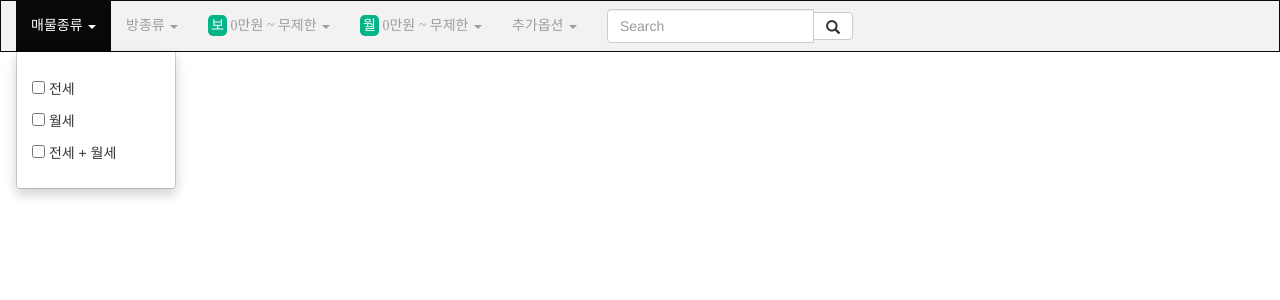
After one commit to brent2920/bal, a Java web app: template Balpoom/WebContent/WEB-INF/views/search/search_navbar.jsp in a window 1280 px wide, after a click on "매물종류". The commit adds this page. Shown: the top 300 px of the page. Run offline with Spring Boot 4, a stand-in JSP engine, Linux system fonts and the light colour scheme; the template is opened without the code that fills it, so the values that code supplies are empty; the project's own start-up code is not run, and a stand-in starts its controllers and pages; some of the project's set-up classes (security, data sources, template engines, error pages and the like) are left out, and stand-ins take their place; some libraries are stand-ins or nearby versions.

Commit message:
방검색 페이지 상세검색 navbar 추가 및 tiles 조립

```diff
--- a/Balpoom/WebContent/WEB-INF/views/detailInfo/detail_main.jsp
+++ b/Balpoom/WebContent/WEB-INF/views/detailInfo/detail_main.jsp
@@ -67,7 +67,7 @@ td {
 			</ol>
 
 			<!-- Wrapper for slides -->
-			<div class="carousel-inner" role="listbox" style="overflow: ">
+			<div class="carousel-inner" role="listbox">
 				<div class="item active">
 					<img src="images/room.jpg" width="260" height="145">
 				</div>
--- /dev/null
+++ b/Balpoom/WebContent/WEB-INF/views/search/search_navbar.jsp
@@ -0,0 +1,242 @@
+<%@ page language="java" contentType="text/html; charset=utf-8" pageEncoding="utf-8"%>
+<%@ taglib prefix="c" uri="http://java.sun.com/jsp/jstl/core"%>
+<%@ taglib prefix="fmt" uri="http://java.sun.com/jsp/jstl/fmt"%>
+
+<meta charset="utf-8">
+<meta name="viewport" content="width=device-width, initial-scale=1">
+<link rel="stylesheet" href="https://maxcdn.bootstrapcdn.com/bootstrap/3.3.7/css/bootstrap.min.css">
+<script src="https://ajax.googleapis.com/ajax/libs/jquery/3.1.1/jquery.min.js"></script>
+<script src="https://maxcdn.bootstrapcdn.com/bootstrap/3.3.7/js/bootstrap.min.js"></script>
+
+<style type="text/css">
+.dropdown-menu {
+	padding: 20px;
+}
+</style>
+
+<nav class="navbar navbar-inverse" style="background-color: #F2F2F2; border-radius: 0%; margin-bottom: 0%">
+	<div class="container-fluid">
+		<ul class="nav navbar-nav">
+			<!-- 매물종류 Dropdown -->
+			<li class="dropdown">
+				<a class="dropdown-toggle" data-toggle="dropdown" style="font-family: 나눔고딕;">
+					매물종류 <span class="caret"></span>
+				</a>
+				<ul class="dropdown-menu" style="padding-left: 15px;">
+					<li style="padding-top: 5px; padding-bottom: 5px;">
+						<input type="checkbox"> 전세
+					</li>
+					<li style="padding-top: 5px; padding-bottom: 5px;">
+						<input type="checkbox"> 월세
+					</li>
+					<li style="padding-top: 5px; padding-bottom: 5px;">
+						<input type="checkbox"> 전세 + 월세
+					</li>
+				</ul>
+			</li>
+
+			<!-- 방종류 Dropdown -->
+    		<li class="dropdown">
+				<a class="dropdown-toggle" data-toggle="dropdown" style="font-family: 나눔고딕;">
+					방종류 <span class="caret"></span>
+				</a>
+				<ul class="dropdown-menu" style="padding-left: 15px;">
+					<li style="padding-top: 5px; padding-bottom: 5px;">
+						<input type="checkbox" checked> 전체
+					</li>
+					<li style="padding-top: 5px; padding-bottom: 5px;">
+						<input type="checkbox"> 원룸
+					</li>
+					<li style="padding-top: 5px; padding-bottom: 5px;">
+						<input type="checkbox"> 1.5룸
+					</li>
+					<li style="padding-top: 5px; padding-bottom: 5px;">
+						<input type="checkbox"> 투룸
+					</li>
+					<li style="padding-top: 5px; padding-bottom: 5px;">
+						<input type="checkbox"> 쓰리룸
+					</li>
+					<li style="padding-top: 5px; padding-bottom: 5px;">
+						<input type="checkbox"> 오피스텔
+					</li>
+					<li style="padding-top: 5px; padding-bottom: 5px;">
+						<input type="checkbox"> 아파트
+					</li>
+				</ul>
+			</li>
+
+			<!-- 보증금 Dropdown -->
+			<li class="dropdown">
+				<a class="dropdown-toggle" data-toggle="dropdown" style="font-family: 나눔고딕;">
+					<span style="padding: 3px; background-color: #04B486;
+						border-radius: 5px; color: white;">보</span> 0만원 ~ 무제한 <span class="caret"></span>
+				</a>
+				<ul class="dropdown-menu" style="padding-left: 15px; padding-right: 15px; width: 250px;">
+					<li>
+						<b style="font-size: 16px; font-family: 나눔고딕">보증금</b><br>
+						<span style="color: gray; font-size: 13px;">
+							보증금 (ex. 10,000만원 = 1억원)
+						</span>
+						<div align="center">
+							<input type="text" style="width: 100px"> ~ <input type="text" style="width: 100px">
+						</div>
+						<hr style="margin-top: 12px; margin-bottom: 3px;"/>
+						<c:set var="deposit_prices" value="0, 100, 500, 1000, 2000, 3000,
+								4000, 5000, 6000, 7000, 8000, 9000, 10000" scope="page"/>
+						<div class="row">
+							<div class="col-sm-6" id="price-list-from">
+								<ul style="list-style: none; -webkit-padding-start: 0px;">
+									<c:forTokens var="price" items="${deposit_prices }" delims=",">
+										<li style="padding-left: 0; padding-top: 7px;
+											padding-bottom: 7px; text-align: left;">
+											<fmt:formatNumber groupingUsed="true">
+												${price }</fmt:formatNumber> 만원
+										</li>
+									</c:forTokens>
+									<li style="padding-left: 0; padding-top: 7px;
+										padding-bottom: 7px; text-align: left;">
+										무제한
+									</li>
+								</ul>
+							</div>
+							<div class="col-sm-6" id="price-list-to">
+								<ul style="list-style: none; -webkit-padding-start: 0px;">
+									<c:forTokens var="price" items="${deposit_prices }" delims=",">
+										<li style="padding-left: 0; padding-top: 7px;
+											padding-bottom: 7px; text-align: right;">
+											<fmt:formatNumber groupingUsed="true">
+												${price }</fmt:formatNumber> 만원
+										</li>
+									</c:forTokens>
+									<li style="padding-left: 0; padding-top: 7px;
+										padding-bottom: 7px; text-align: right;">
+										무제한
+									</li>
+								</ul>
+							</div>
+						</div>
+					</li>
+				</ul>
+			</li>
+
+			<!-- 월세 Dropdown -->
+			<li class="dropdown">
+				<a class="dropdown-toggle" data-toggle="dropdown" style="font-family: 나눔고딕;">
+					<span style="padding: 3px; background-color: #04B486;
+						border-radius: 5px; color: white;">월</span> 0만원 ~ 무제한 <span class="caret"></span>
+				</a>
+				<ul class="dropdown-menu" style="padding-left: 15px; padding-right: 15px; width: 250px;">
+					<li>
+						<b style="font-size: 16px; font-family: 나눔고딕">보증금</b><br>
+						<span style="color: gray; font-size: 13px;">
+							보증금 (ex. 10,000만원 = 1억원)
+						</span>
+						<div align="center">
+							<input type="text" style="width: 100px"> ~ <input type="text" style="width: 100px">
+						</div>
+						<hr style="margin-top: 12px; margin-bottom: 3px;"/>
+						<div class="row">
+							<div class="col-sm-6" id="price-list-from">
+								<ul style="list-style: none; -webkit-padding-start: 0px;">
+									<c:forEach var="price" begin="0" end="100" step="10">
+										<li style="padding-left: 0; padding-top: 7px;
+											padding-bottom: 7px; text-align: left;">
+											<fmt:formatNumber groupingUsed="true">
+												${price }</fmt:formatNumber> 만원
+										</li>
+									</c:forEach>
+									<li style="padding-left: 0; padding-top: 7px;
+										padding-bottom: 7px; text-align: left;">
+										무제한
+									</li>
+								</ul>
+							</div>
+							<div class="col-sm-6" id="price-list-to">
+								<ul style="list-style: none; -webkit-padding-start: 0px;">
+									<c:forEach var="price" begin="0" end="100" step="10">
+										<li style="padding-left: 0; padding-top: 7px;
+											padding-bottom: 7px; text-align: right;">
+											<fmt:formatNumber groupingUsed="true">
+												${price }</fmt:formatNumber> 만원
+										</li>
+									</c:forEach>
+									<li style="padding-left: 0; padding-top: 7px;
+										padding-bottom: 7px; text-align: right;">
+										무제한
+									</li>
+								</ul>
+							</div>
+						</div>
+					</li>
+				</ul>
+			</li>
+
+
+			<!-- 추가옵션 Dropdown -->
+			<li class="dropdown">
+				<a class="dropdown-toggle" data-toggle="dropdown" style="font-family: 나눔고딕;">
+					추가옵션 <span class="caret"></span>
+				</a>
+				<ul class="dropdown-menu" style="padding-left: 15px;">
+					<li>
+						<div>
+							<ul style="list-style: none; -webkit-padding-start: 0px;">
+								<li style="padding-top: 5px; padding-bottom: 5px;">
+									<input type="checkbox"> 주차가능
+								</li>
+								<li style="padding-top: 5px; padding-bottom: 5px;">
+									<input type="checkbox"> 반려동물
+								</li>
+								<li style="padding-top: 5px; padding-bottom: 5px;">
+									<input type="checkbox"> LH가능
+								</li>
+							</ul>
+							<hr style="margin-top: 8px; margin-bottom: 8px;"/>
+							<ul style="list-style: none; -webkit-padding-start: 0px;">
+								<li style="padding-top: 5px; padding-bottom: 5px;">
+									<input type="checkbox"> 5평 이하
+								</li>
+								<li style="padding-top: 5px; padding-bottom: 5px;">
+									<input type="checkbox"> 5평 ~ 10평 이하
+								</li>
+								<li style="padding-top: 5px; padding-bottom: 5px;">
+									<input type="checkbox"> 10평 이상
+								</li>
+							</ul>
+							<hr style="margin-top: 8px; margin-bottom: 8px;"/>
+							<ul style="list-style: none; -webkit-padding-start: 0px;">
+								<li style="padding-top: 5px; padding-bottom: 5px;">
+									<input type="checkbox"> 반지층
+								</li>
+								<li style="padding-top: 5px; padding-bottom: 5px;">
+									<input type="checkbox"> 저층 1층 ~ 3층
+								</li>
+								<li style="padding-top: 5px; padding-bottom: 5px;">
+									<input type="checkbox"> 중층 4층 ~ 6층
+								</li>
+								<li style="padding-top: 5px; padding-bottom: 5px;">
+									<input type="checkbox"> 고층 7층 이상
+								</li>
+								<li style="padding-top: 5px; padding-bottom: 5px;">
+									<input type="checkbox"> 옥탑
+								</li>
+							</ul>
+						</div>
+					</li>
+				</ul>
+			</li>
+		</ul>
+
+		<!-- 검색창 -->
+		<form class="navbar-form navbar-left">
+			<div class="input-group">
+				<input type="text" class="form-control" placeholder="Search">
+				<div class="input-group-btn">
+					<button class="btn btn-default" type="submit">
+						<i class="glyphicon glyphicon-search"></i>
+					</button>
+				</div>
+			</div>
+		</form>
+	</div>
+</nav>
--- a/Balpoom/src/controller/main_controller.java
+++ b/Balpoom/src/controller/main_controller.java
@@ -12,6 +12,12 @@ public class main_controller {
 		return mav;
 	}
 
+	@RequestMapping("/search")
+	public ModelAndView searchHandler() {
+		ModelAndView mav = new ModelAndView("t_search");
+		return mav;
+	}
+
 	@RequestMapping("/detail")
 	public ModelAndView detailViewHandler() {
 		ModelAndView mav = new ModelAndView("t_detail");
```
Also changed, not shown: Balpoom/WebContent/1.jsp (deleted, +0 -12 lines), Balpoom/WebContent/WEB-INF/tiles/main-config.xml (+8 -0 lines), Balpoom/WebContent/WEB-INF/views/search/search_main.jsp (added, +77 -0 lines), Balpoom/WebContent/WEB-INF/views/templates/search_template.jsp (added, +21 -0 lines), Balpoom/WebContent/WEB-INF/views/watch/watchmain.jsp (deleted, +0 -63 lines), Balpoom/src/controller/nav_controller.java (+7 -0 lines), Balpoom/WebContent/WEB-INF/views/search/searchlist.jsp (renamed from Balpoom/WebContent/WEB-INF/views/watch/watchlist.jsp).
